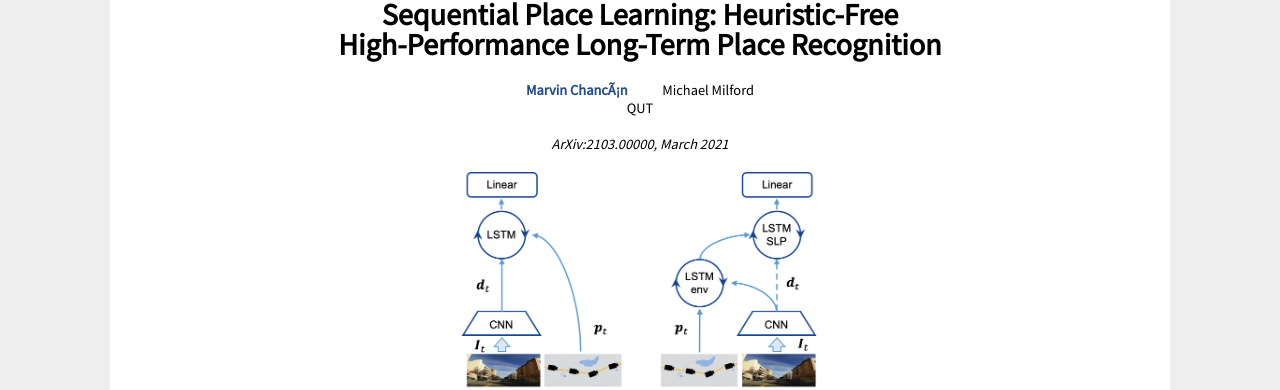
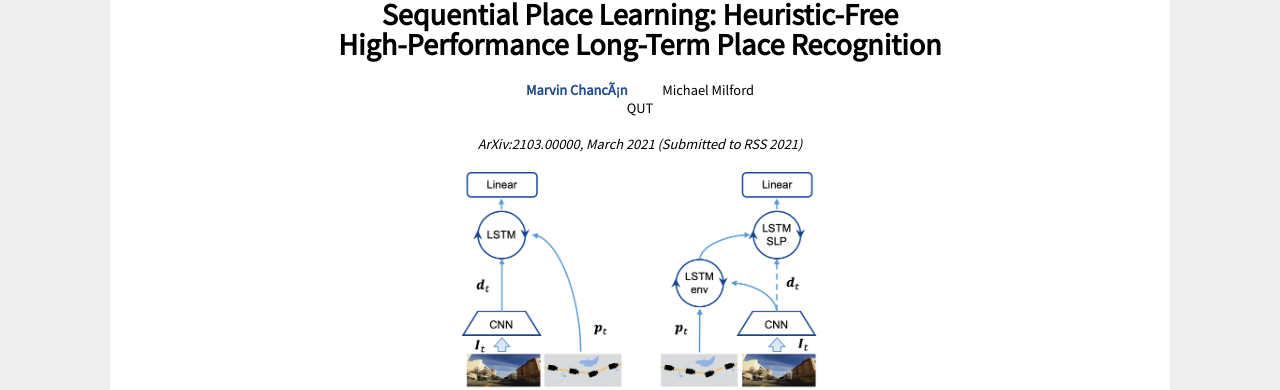
Before and after one commit to mchancan/mchancan.github.io, a Jekyll site: the page built from spl/index.html, in a window 1280 px wide. Shown: the part 98-488 px from the top of the page. Built offline with Jekyll 4.4.1, drawn with Linux system fonts in a browser that asks for light colours; comment, search, counter and statistics services are not loaded; a style sheet for code colours, icons or effects is not loaded.

Commit message:
Update index.html

```diff
--- a/spl/index.html
+++ b/spl/index.html
@@ -9,7 +9,7 @@ title: "Sequential Place Learning: Heuristic-Free<br>High-Performance Long-Term
 		<nobr><a href="https://mchancan.github.io"><b>Marvin Chancán</b></a> </nobr> &emsp;&emsp; <nobr>Michael Milford</nobr><br>
 		<nobr>QUT</nobr><br>
 		<br>
-		<em>ArXiv:2103.00000, March 2021</em><br>
+		<em>ArXiv:2103.00000, March 2021 (Submitted to RSS 2021)</em><br>
 		<br>
 		<img style="vertical-align:middle" src="archs.png"  width="40%" height="inherit"/>
 	</center>
```
